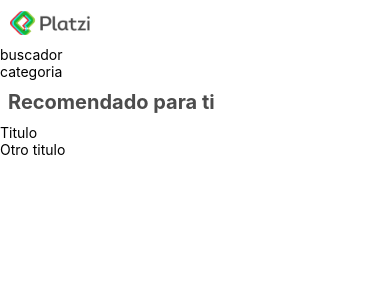
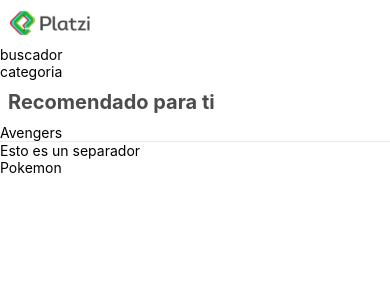
Before and after one commit to sigfried58/platziVideoApp, a React Native app: screen / in a window 390 px wide. Shown: the top 300 px of the page. Built offline with nearby package versions, Linux system fonts and the light colour scheme.

Commit message:
Separators and lists

```diff
--- /dev/null
+++ b/src/videos/components/empty.js
@@ -0,0 +1,21 @@
+import React from 'react';
+import { View, Text, StyleSheet } from 'react-native';
+
+const styles = StyleSheet.create({
+  container: {
+    padding: 10
+  },
+  text: {
+    fontSize: 16
+  }
+});
+
+const Empty = props => {
+  return (
+    <View style={styles.container}>
+      <Text style={styles.text}>{props.text}</Text>
+    </View>
+  );
+};
+
+export default Empty;
--- /dev/null
+++ b/src/videos/components/vertical-separator.js
@@ -0,0 +1,23 @@
+import React from 'react';
+import { View, Text, StyleSheet } from 'react-native';
+
+const styles = StyleSheet.create({
+  separator: {
+    borderTopWidth: 1
+  }
+});
+
+const VerticalSeparator = props => {
+  return (
+    <View
+      style={[
+        styles.separator,
+        { borderTopColor: props.color ? props.color : '#eaeaea' }
+      ]}
+    >
+      <Text>Esto es un separador</Text>
+    </View>
+  );
+};
+
+export default VerticalSeparator;
--- a/src/videos/containers/suggestion-list.js
+++ b/src/videos/containers/suggestion-list.js
@@ -1,16 +1,20 @@
 import React, { Component } from 'react';
 import { FlatList, Text } from 'react-native';
 import Layout from '../components/suggestion-list-layout';
+import Empty from '../components/empty';
+import Separator from '../components/vertical-separator';
 
 class SuggestionList extends Component {
+  renderEmpty = () => <Empty text="No hay sugerencias" />;
+  itemSeparator = () => <Separator />;
   render() {
     const list = [
       {
-        title: 'Titulo',
+        title: 'Avengers',
         key: '1'
       },
       {
-        title: 'Otro titulo',
+        title: 'Pokemon',
         key: '2'
       }
     ];
@@ -18,6 +22,8 @@
       <Layout title="Recomendado para ti">
         <FlatList
           data={list}
+          ListEmptyComponent={this.renderEmpty}
+          ItemSeparatorComponent={this.itemSeparator}
           renderItem={({ item }) => <Text>{item.title}</Text>}
         />
       </Layout>
```
